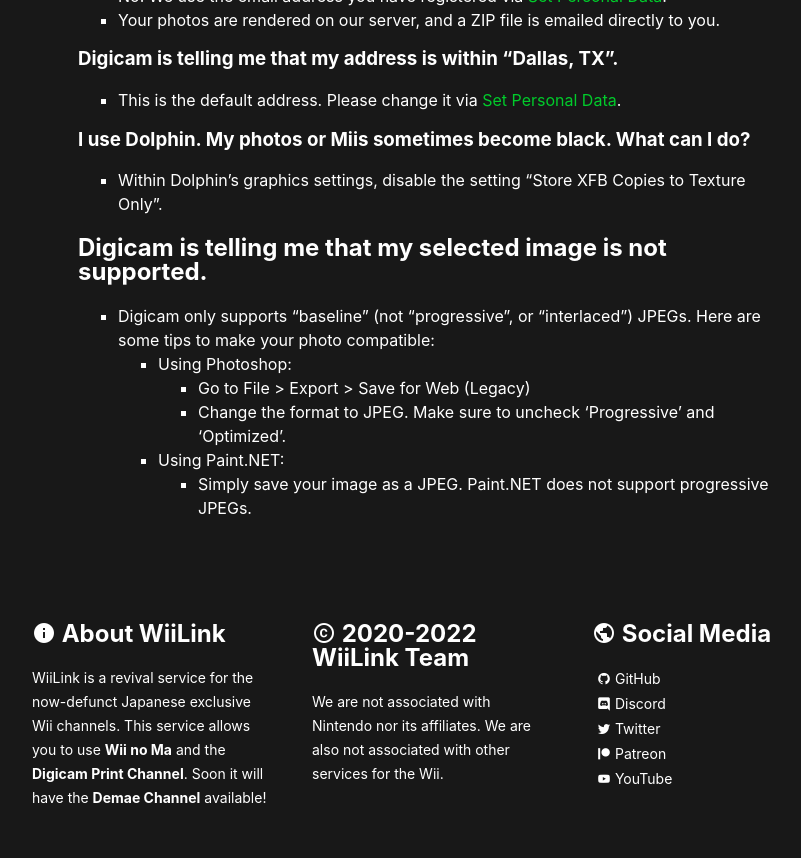
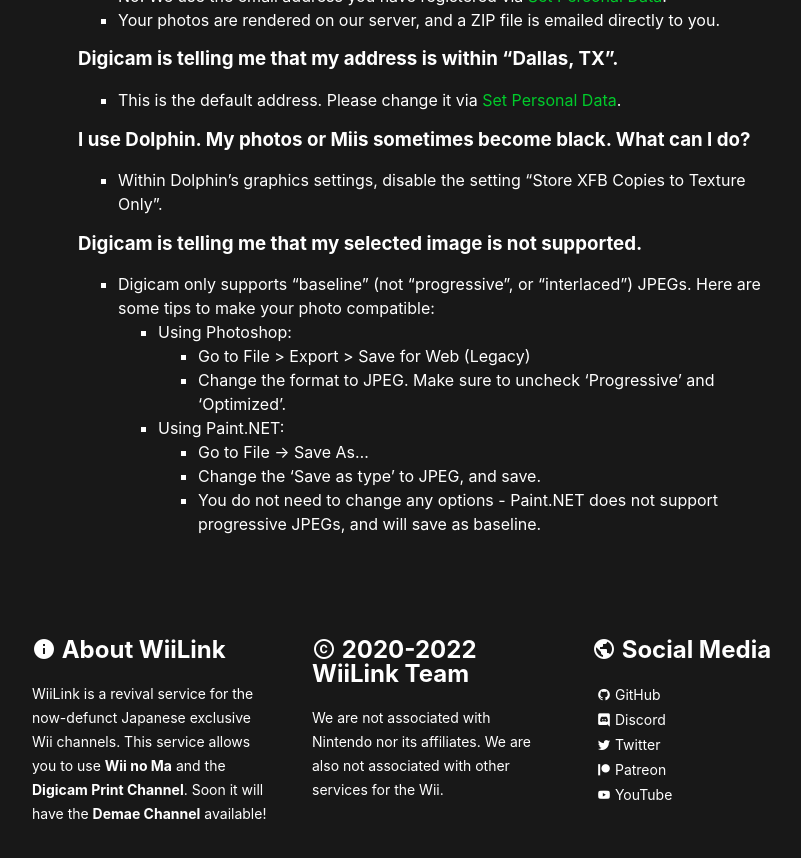
Before and after one commit to WiiLink24/WiiLink24.github.io, a Jekyll site: the page built from services/digicam.md, in a window 1280 px wide and 900 px high, scrolled down 636 px. Shown: the top 858 px of the window, without its empty margins (208-1009 px from the left). Built offline with Jekyll 4.4.1, drawn with Linux system fonts in a browser that asks for light colours.

Commit message:
Further write out Paint.NET instructions
Just in case :)

```diff
--- a/services/digicam.md
+++ b/services/digicam.md
@@ -26,11 +26,13 @@
 ### I use Dolphin. My photos or Miis sometimes become black. What can I do?
  - Within Dolphin's graphics settings, disable the setting "Store XFB Copies to Texture Only".
 
-## Digicam is telling me that my selected image is not supported.
+### Digicam is telling me that my selected image is not supported.
  - Digicam only supports "baseline" (not "progressive", or "interlaced") JPEGs. Here are some tips to make your photo compatible:
    - Using Photoshop:
      - Go to File > Export > Save for Web (Legacy)
      - Change the format to JPEG. Make sure to uncheck 'Progressive' and 'Optimized'.
    - Using Paint.NET:
-     - Simply save your image as a JPEG. Paint.NET does not support progressive JPEGs.
+     - Go to File -> Save As...
+     - Change the 'Save as type' to JPEG, and save.
+     - You do not need to change any options - Paint.NET does not support progressive JPEGs, and will save as baseline.
 </div>
```
